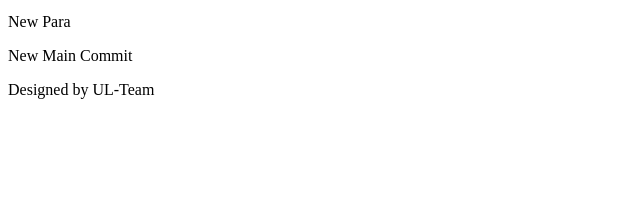
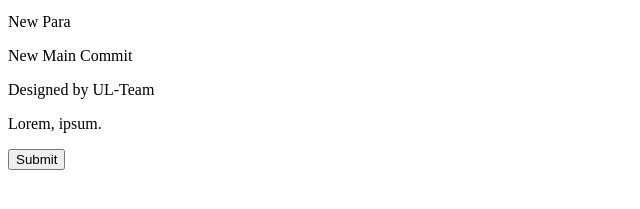
Before and after one commit to YinnyangeZenn/foodmate, a plain HTML site: page index.html in a window 1280 px wide. Shown: the part 159-368 px from the top of the page, without its empty margins (0-640 px from the left). Drawn offline with Linux system fonts and the light colour scheme.

Commit message:
Index Button

```diff
--- a/index.html
+++ b/index.html
@@ -3,14 +3,17 @@
   <head>
     <meta charset="UTF-8" />
     <meta name="viewport" content="width=device-width, initial-scale=1.0" />
-    <title>FoodMate - Best Food Website! </title>
+    <title>FoodMate - Best Food Website!</title>
   </head>
   <body>
     <h1>Food-Mate - Buy Now modify</h1>
     <h1>Food-Mate -- 50% off</h1>
-    <p> Best Food Website!</p>
+    <p>Best Food Website!</p>
     <p>New Para</p>
     <p>New Main Commit</p>
     <footer>Designed by UL-Team</footer>
+
+    <p>Lorem, ipsum.</p>
+    <button>Submit</button>
   </body>
 </html>
```
